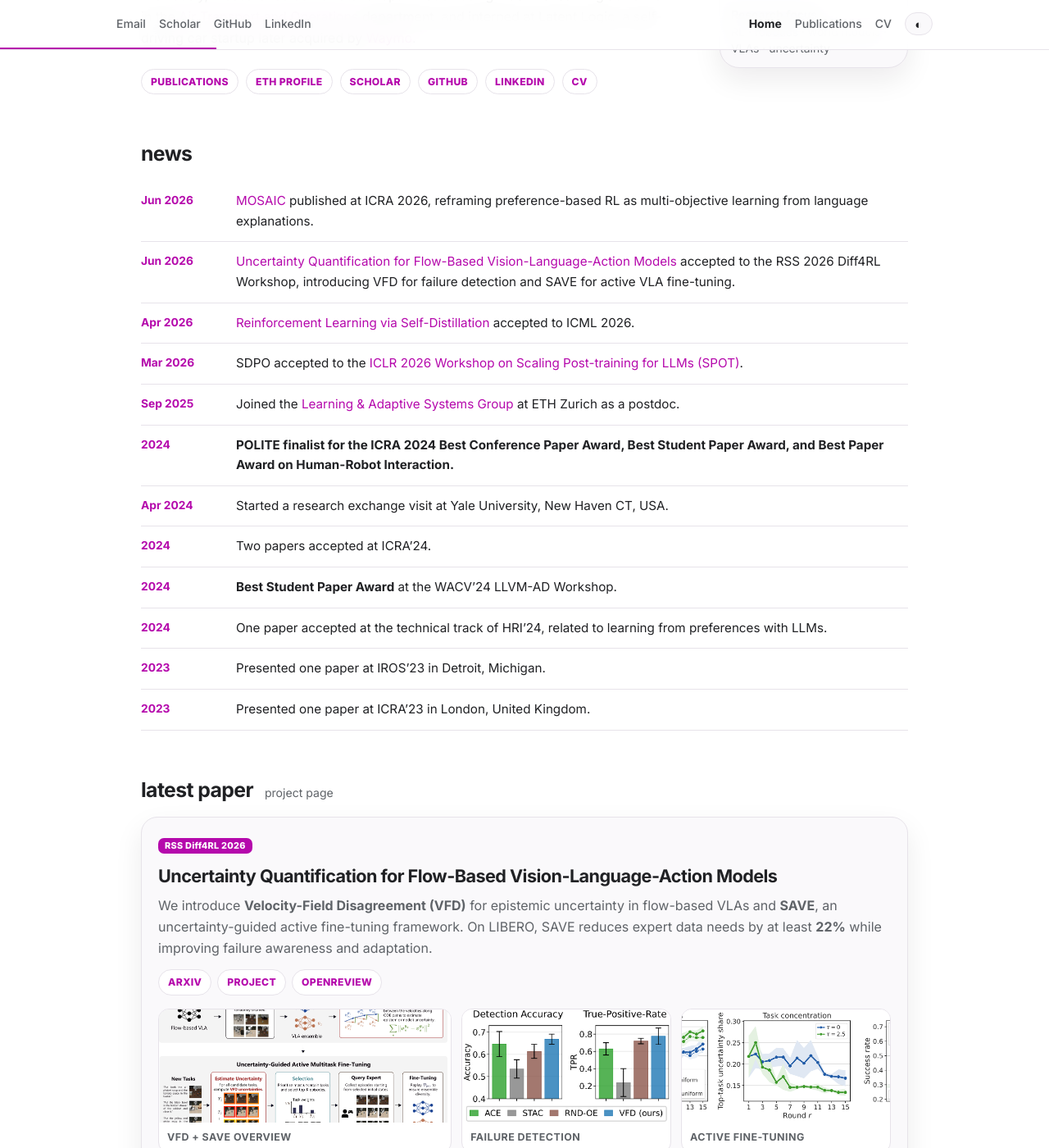
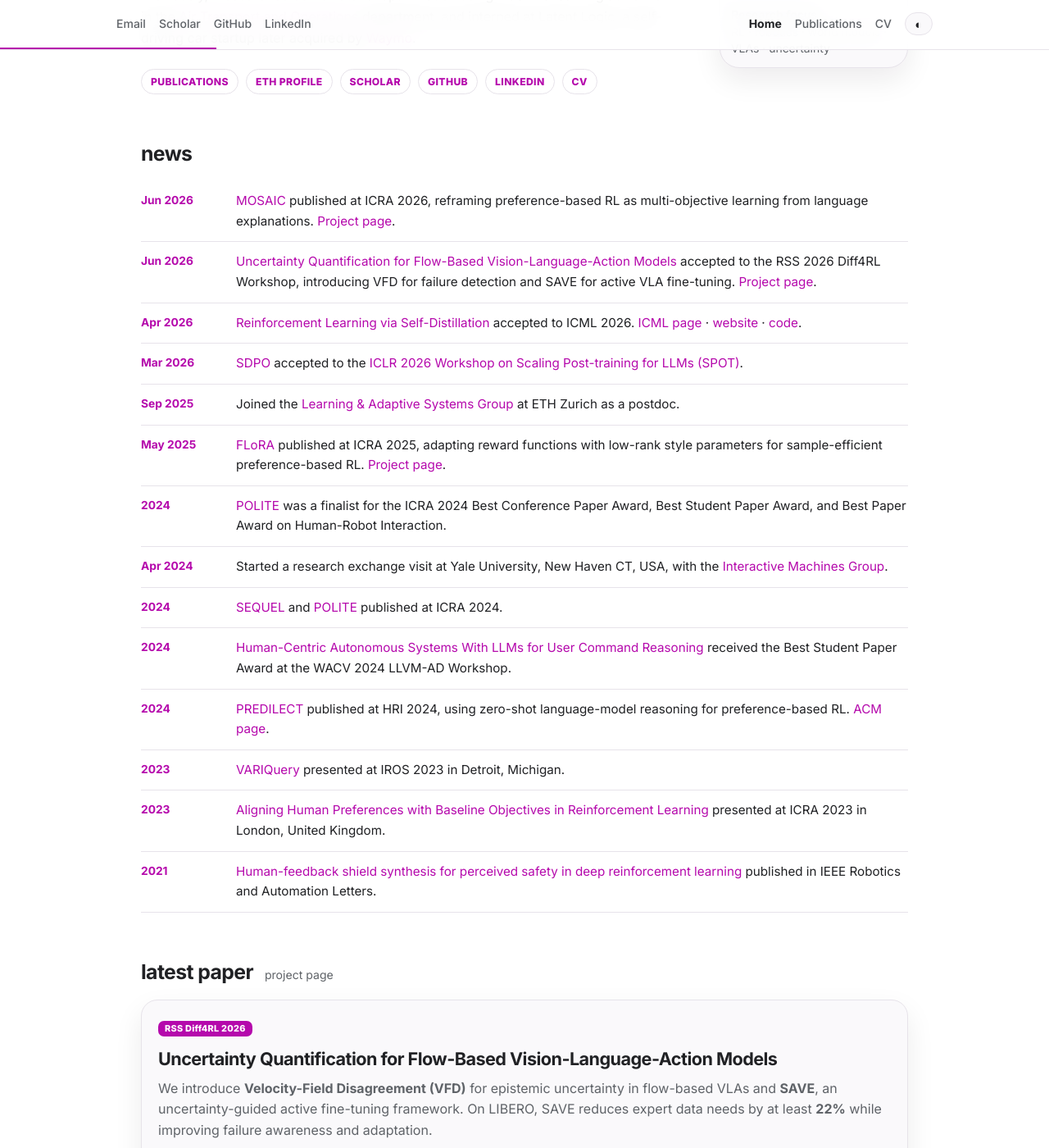
Before and after one commit to DanielLSM/daniellsm.github.io, a Jekyll site: the page index.html, which Jekyll copies as it is, in a window 1280 px wide and 1400 px high, scrolled down 467 px. Shown: the whole window at 82% size. Built offline with Jekyll 4.4.1, drawn with Linux system fonts in a browser that asks for light colours; a style sheet for code colours, icons or effects is not loaded.

Commit message:
Expand homepage news links

```diff
--- a/index.html
+++ b/index.html
@@ -64,18 +64,20 @@
 <section>
   <div class="section-heading"><h2>news</h2></div>
   <table class="news-table"><tbody>
-    <tr><th>Jun 2026</th><td><a href="https://rasevents.org/uploads/documents/pdfviewer/df/bd/218300-2586.pdf">MOSAIC</a> published at ICRA 2026, reframing preference-based RL as multi-objective learning from language explanations.</td></tr>
-    <tr><th>Jun 2026</th><td><a href="https://arxiv.org/abs/2606.18043">Uncertainty Quantification for Flow-Based Vision-Language-Action Models</a> accepted to the RSS 2026 Diff4RL Workshop, introducing VFD for failure detection and SAVE for active VLA fine-tuning.</td></tr>
-    <tr><th>Apr 2026</th><td><a href="https://icml.cc/virtual/2026/poster/64121">Reinforcement Learning via Self-Distillation</a> accepted to ICML 2026.</td></tr>
-    <tr><th>Mar 2026</th><td>SDPO accepted to the <a href="https://iclr.cc/virtual/2026/10013442">ICLR 2026 Workshop on Scaling Post-training for LLMs (SPOT)</a>.</td></tr>
+    <tr><th>Jun 2026</th><td><a href="https://rasevents.org/uploads/documents/pdfviewer/df/bd/218300-2586.pdf">MOSAIC</a> published at ICRA 2026, reframing preference-based RL as multi-objective learning from language explanations. <a href="https://sites.google.com/view/multi-pref/">Project page</a>.</td></tr>
+    <tr><th>Jun 2026</th><td><a href="https://arxiv.org/abs/2606.18043">Uncertainty Quantification for Flow-Based Vision-Language-Action Models</a> accepted to the RSS 2026 Diff4RL Workshop, introducing VFD for failure detection and SAVE for active VLA fine-tuning. <a href="https://tum-lsy.github.io/uq_vla/">Project page</a>.</td></tr>
+    <tr><th>Apr 2026</th><td><a href="https://arxiv.org/abs/2601.20802">Reinforcement Learning via Self-Distillation</a> accepted to ICML 2026. <a href="https://icml.cc/virtual/2026/poster/64121">ICML page</a> · <a href="https://self-distillation.github.io/SDPO.html">website</a> · <a href="https://github.com/lasgroup/SDPO">code</a>.</td></tr>
+    <tr><th>Mar 2026</th><td><a href="https://arxiv.org/abs/2601.20802">SDPO</a> accepted to the <a href="https://iclr.cc/virtual/2026/10013442">ICLR 2026 Workshop on Scaling Post-training for LLMs (SPOT)</a>.</td></tr>
     <tr><th>Sep 2025</th><td>Joined the <a href="https://las.inf.ethz.ch/">Learning & Adaptive Systems Group</a> at ETH Zurich as a postdoc.</td></tr>
-    <tr><th>2024</th><td><strong>POLITE finalist for the ICRA 2024 Best Conference Paper Award, Best Student Paper Award, and Best Paper Award on Human-Robot Interaction.</strong></td></tr>
-    <tr><th>Apr 2024</th><td>Started a research exchange visit at Yale University, New Haven CT, USA.</td></tr>
-    <tr><th>2024</th><td>Two papers accepted at ICRA’24.</td></tr>
-    <tr><th>2024</th><td><strong>Best Student Paper Award</strong> at the WACV’24 LLVM-AD Workshop.</td></tr>
-    <tr><th>2024</th><td>One paper accepted at the technical track of HRI’24, related to learning from preferences with LLMs.</td></tr>
-    <tr><th>2023</th><td>Presented one paper at IROS’23 in Detroit, Michigan.</td></tr>
-    <tr><th>2023</th><td>Presented one paper at ICRA’23 in London, United Kingdom.</td></tr>
+    <tr><th>May 2025</th><td><a href="https://arxiv.org/abs/2504.10002">FLoRA</a> published at ICRA 2025, adapting reward functions with low-rank style parameters for sample-efficient preference-based RL. <a href="https://sites.google.com/view/preflora/">Project page</a>.</td></tr>
+    <tr><th>2024</th><td><a href="https://ieeexplore.ieee.org/document/10610505">POLITE</a> was a finalist for the ICRA 2024 Best Conference Paper Award, Best Student Paper Award, and Best Paper Award on Human-Robot Interaction.</td></tr>
+    <tr><th>Apr 2024</th><td>Started a research exchange visit at Yale University, New Haven CT, USA, with the <a href="https://interactive-machines.gitlab.io/">Interactive Machines Group</a>.</td></tr>
+    <tr><th>2024</th><td><a href="https://ieeexplore.ieee.org/document/10610534">SEQUEL</a> and <a href="https://ieeexplore.ieee.org/document/10610505">POLITE</a> published at ICRA 2024.</td></tr>
+    <tr><th>2024</th><td><a href="https://arxiv.org/abs/2311.08206">Human-Centric Autonomous Systems With LLMs for User Command Reasoning</a> received the Best Student Paper Award at the WACV 2024 LLVM-AD Workshop.</td></tr>
+    <tr><th>2024</th><td><a href="https://arxiv.org/abs/2402.15420">PREDILECT</a> published at HRI 2024, using zero-shot language-model reasoning for preference-based RL. <a href="https://dl.acm.org/doi/10.1145/3610977.3634970">ACM page</a>.</td></tr>
+    <tr><th>2023</th><td><a href="https://www.diva-portal.org/smash/get/diva2:1787953/FULLTEXT01.pdf">VARIQuery</a> presented at IROS 2023 in Detroit, Michigan.</td></tr>
+    <tr><th>2023</th><td><a href="https://www.diva-portal.org/smash/get/diva2:1744884/FULLTEXT01.pdf">Aligning Human Preferences with Baseline Objectives in Reinforcement Learning</a> presented at ICRA 2023 in London, United Kingdom.</td></tr>
+    <tr><th>2021</th><td><a href="https://www.diva-portal.org/smash/get/diva2:1612302/FULLTEXT01.pdf">Human-feedback shield synthesis for perceived safety in deep reinforcement learning</a> published in IEEE Robotics and Automation Letters.</td></tr>
   </tbody></table>
 </section>
 
```
